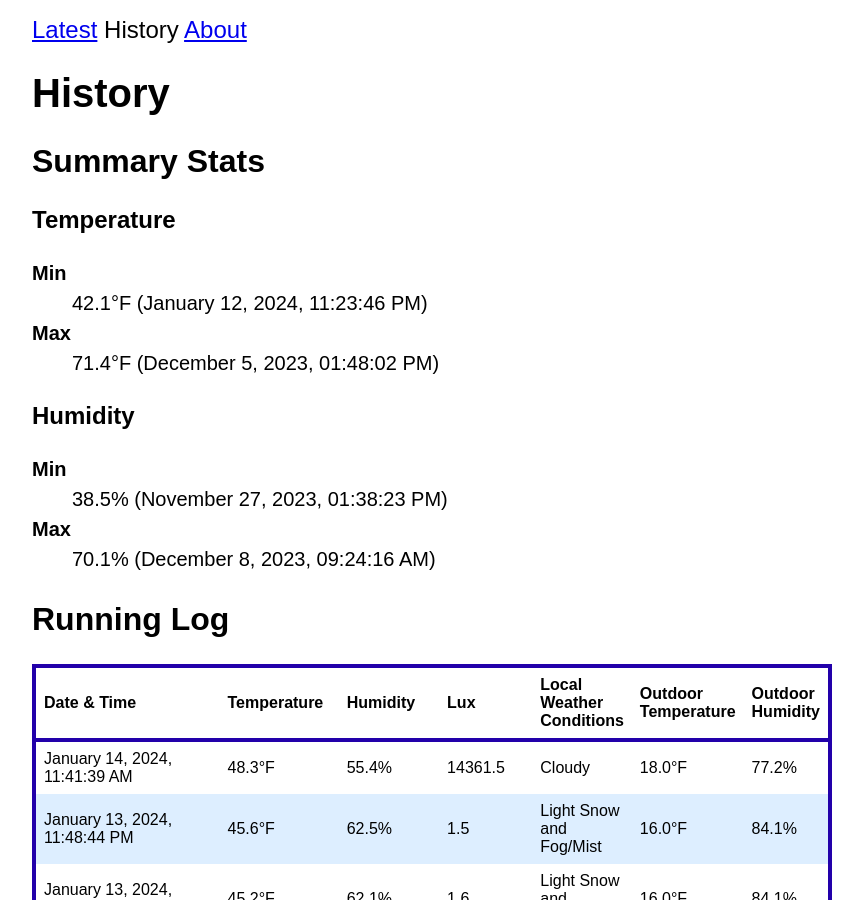
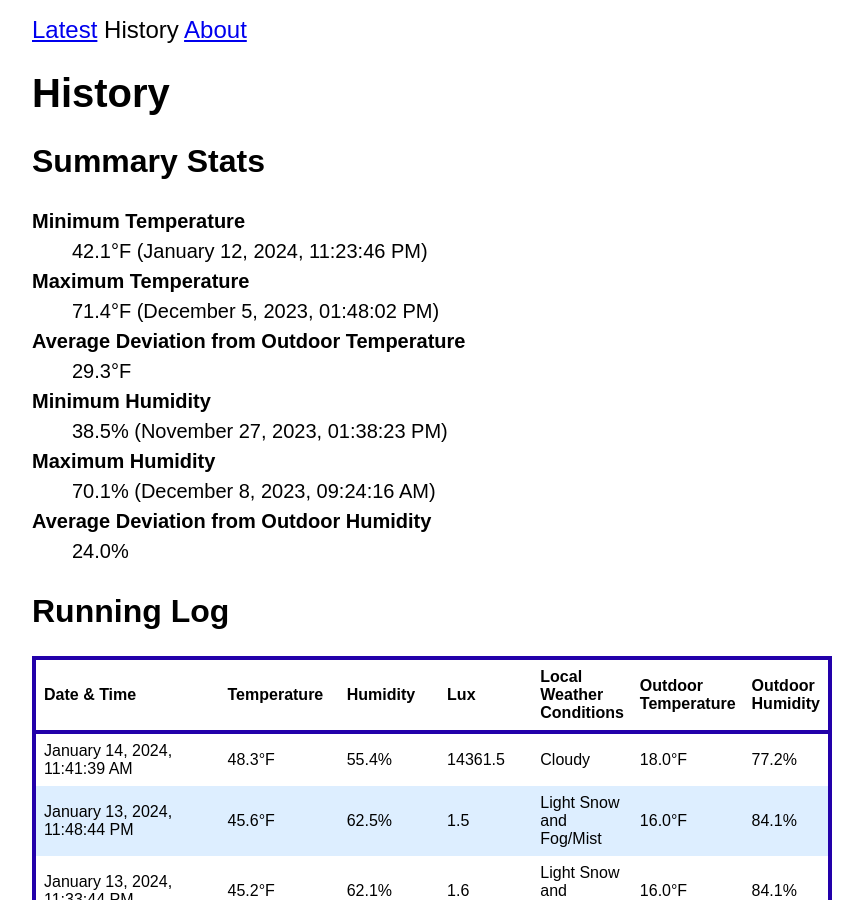
Before and after one commit to emilyanndavis/drafty, a Jekyll site: the page built from history.html, in a window 1280 px wide and 900 px high. Shown: the whole window, without its empty margins (0-863 px from the left). Built offline with Jekyll 4.4.1, drawn with Linux system fonts in a browser that asks for light colours.

Commit message:
Calculates avg deviation from outdoor temp/humidity

```diff
--- a/history.html
+++ b/history.html
@@ -7,25 +7,47 @@ class: page--history
 
 <h2>Summary Stats</h2>
 {% assign num_rows = site.data.all | size | times: 1.0 %}
-<h3>Temperature</h3>
+{% assign total_temp_diff = 0.0 %}
+{% assign num_rows_with_outdoor_temp = 0.0 %}
+{% assign total_hum_diff = 0.0 %}
+{% assign num_rows_with_outdoor_hum = 0.0 %}
+{% for row in site.data.all %}
+  {% if row.nws_temp_f %}
+    {% assign num_rows_with_outdoor_temp = num_rows_with_outdoor_temp | plus: 1 %}
+    {% assign indoor_temp = row.temp_f | times: 1.0 %}
+    {% assign outdoor_temp = row.nws_temp_f | times: 1.0 %}
+    {% assign temp_diff = indoor_temp | minus: outdoor_temp | abs %}
+    {% assign total_temp_diff = total_temp_diff | plus: temp_diff %}
+  {% endif %}
+  {% if row.nws_humidity %}
+    {% assign num_rows_with_outdoor_hum = num_rows_with_outdoor_hum | plus: 1 %}
+    {% assign indoor_hum = row.humidity | times: 1.0 %}
+    {% assign outdoor_hum = row.nws_humidity | times: 1.0 %}
+    {% assign hum_diff = indoor_hum | minus: outdoor_hum | abs %}
+    {% assign total_hum_diff = total_hum_diff | plus: hum_diff %}
+  {% endif %}
+{% endfor %}
+{% assign avg_temp_diff = total_temp_diff | divided_by: num_rows_with_outdoor_temp | round: 1 %}
+{% assign avg_hum_diff = total_hum_diff | divided_by: num_rows_with_outdoor_hum | round: 1 %}
 {% assign by_temp = site.data.all | sort: "temp_f" %}
+{% assign by_humidity = site.data.all | sort: "humidity" %}
 <dl>
-  <dt>Min</dt>
+  <dt>Minimum Temperature</dt>
   {% assign first = by_temp | first %}
   <dd>{{ first.temp_f }}&deg;F ({{ first.time | date: "%B %e, %Y, %r" }})</dd>
-  <dt>Max</dt>
+  <dt>Maximum Temperature</dt>
   {% assign last = by_temp | last %}
   <dd>{{ last.temp_f }}&deg;F ({{ last.time | date: "%B %e, %Y, %r" }})</dd>
-</dl>
-<h3>Humidity</h3>
-{% assign by_humidity = site.data.all | sort: "humidity" %}
-<dl>
-  <dt>Min</dt>
+  <dt>Average Deviation from Outdoor Temperature</dt>
+  <dd>{{ avg_temp_diff }}&deg;F</dd>
+  <dt>Minimum Humidity</dt>
   {% assign first = by_humidity | first %}
   <dd>{{ first.humidity }}% ({{ first.time | date: "%B %e, %Y, %r" }})</dd>
-  <dt>Max</dt>
+  <dt>Maximum Humidity</dt>
   {% assign last = by_humidity | last %}
   <dd>{{ last.humidity }}% ({{ last.time | date: "%B %e, %Y, %r" }})</dd>
+  <dt>Average Deviation from Outdoor Humidity</dt>
+  <dd>{{ avg_hum_diff }}%</dd>
 </dl>
 
 <h2>Running Log</h2>
```
